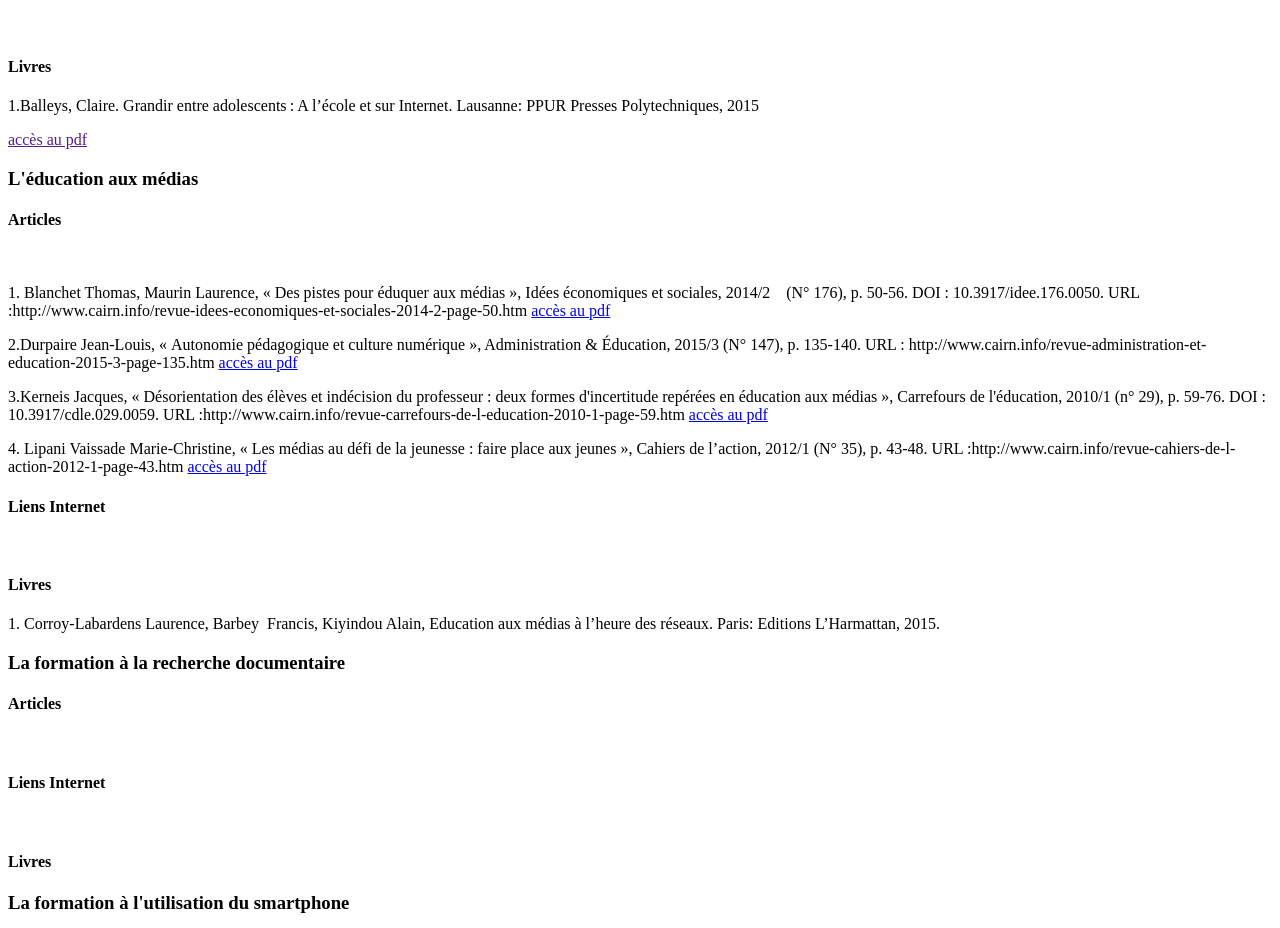
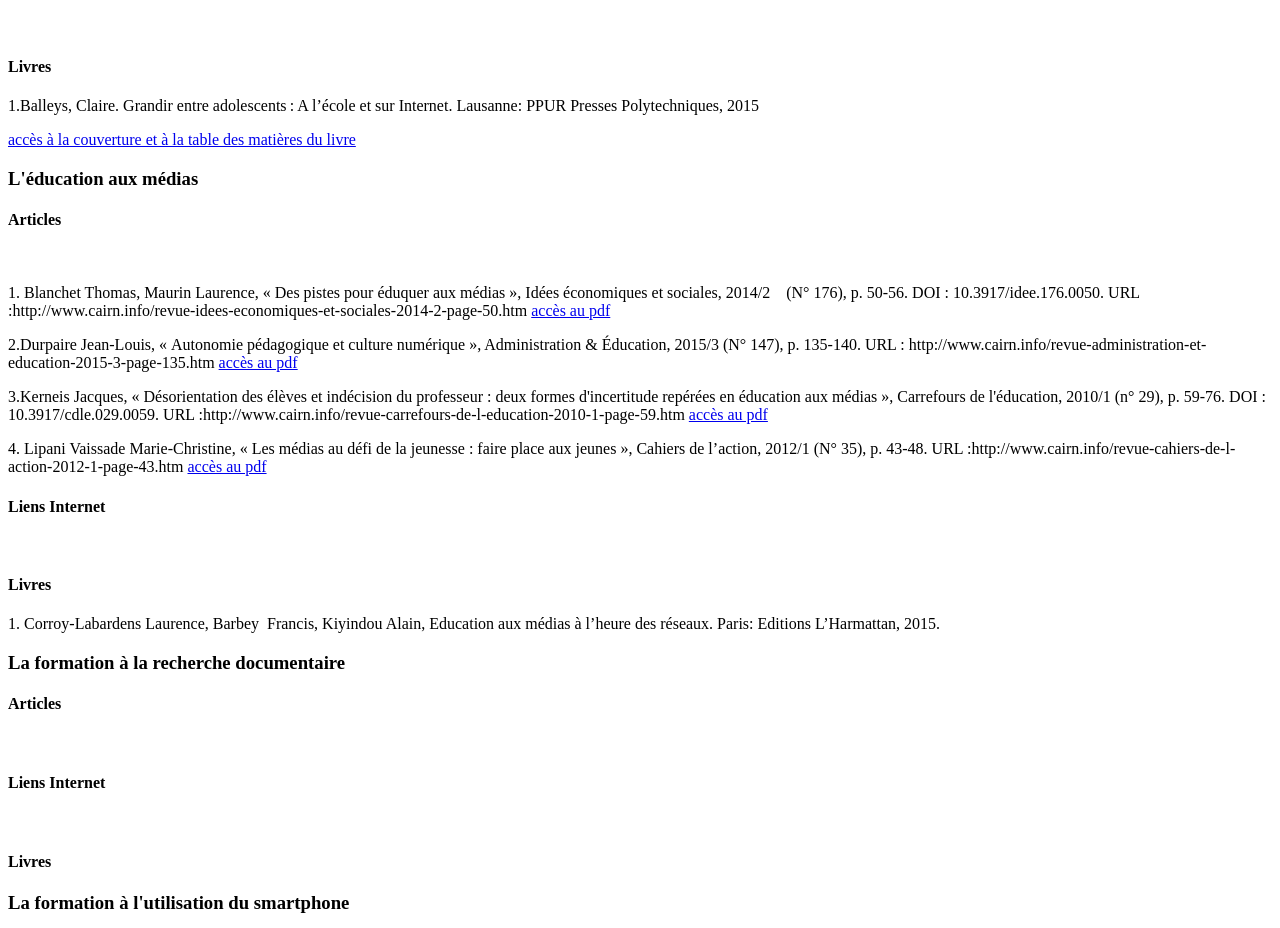
Before and after one commit to qcolla/qcolla.github.io, a plain HTML site: page documentation/index.html in a window 1280 px wide. Shown: the part 1182-2110 px from the top of the page. Drawn offline with Linux system fonts and the light colour scheme.

Commit message:
Update index.html

```diff
--- a/documentation/index.html
+++ b/documentation/index.html
@@ -56,7 +56,7 @@ Google,  Doctes (base de données duRESOdoc -http://superdoc.reso.ucl.ac.be/sup
     <h4>Livres</h4>
 
     <p> 1.Balleys, Claire. Grandir entre adolescents : A l’école et sur Internet. Lausanne: PPUR Presses Polytechniques, 2015</p>
-    <a href="">accès au pdf</a>
+    <a href="https://qcolla.github.io/documentation/grandir.pdf">accès à la couverture et à la table des matières du livre</a>
 
     <h3>L'éducation aux médias</h3>
 
```
